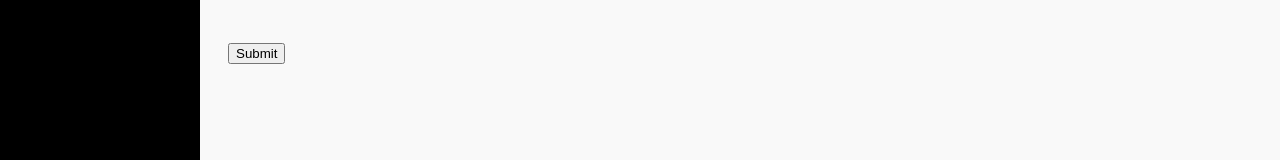
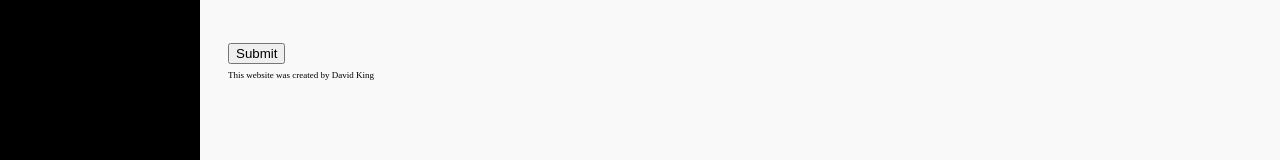
Before and after one commit to whatsmygrade/whatsmygrade.github.io, a plain HTML site: page index.html in a window 1280 px wide. Shown: the part 709-869 px from the top of the page. Drawn offline with Linux system fonts and the light colour scheme.

Commit message:
Add files via upload

```diff
--- a/index.html
+++ b/index.html
@@ -156,6 +156,8 @@
                         <p id="results" ></p>
 
                         <input type="button" onclick="testResults(this.form)" value="Submit">
+                        <br>
+                        <span id='small'>This website was created by David King</span>
 				</form>
 
 
--- a/style.css
+++ b/style.css
@@ -122,3 +122,6 @@ table, th, td {
 }
 table{
 }
+#small{
+    font-size:9px;
+}
```
